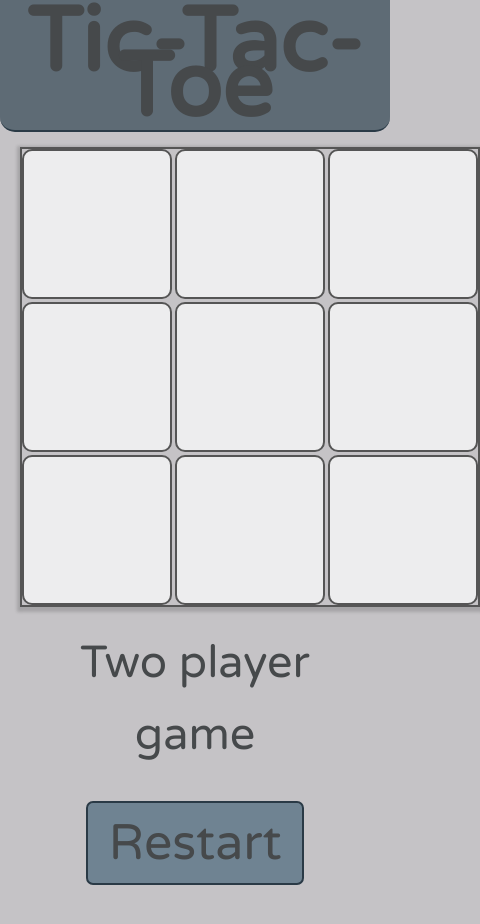
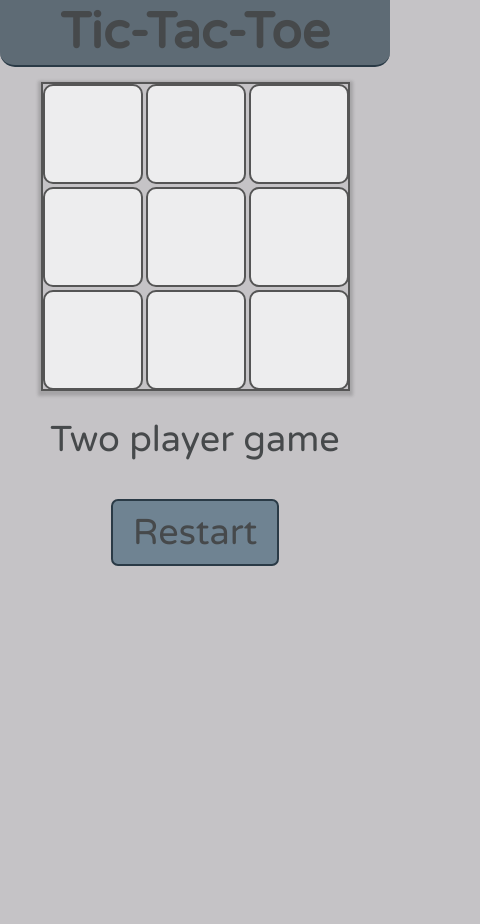
Before and after one commit to Toyehamzat/Tic-Tac-Toe, a plain HTML site: page index.html in a window 390 px wide. Shown: the whole page, 480 px wide, since content can reach past the window. After the commit the page ends 844 px from the top, so only its background shows below. Drawn offline with Linux system fonts and the light colour scheme.

Commit message:
media queries

```diff
--- a/style.css
+++ b/style.css
@@ -92,6 +92,7 @@
     cursor: pointer;
     user-select: none;
     border-radius: 10px;
+    transform: 0.25s;
   }
 
   .field:hover {
@@ -122,3 +123,37 @@
   .restart-button:active {
     background-color: var(--button-active-background);
   }
+
+  @media (max-width :660px){
+    .title{
+      font-size: 60px;
+    }
+    .message{
+      font-size: 40px;
+    }
+    .restart-button{
+      font-size: 40px;
+    }
+    .gamecontainer{
+      width: 309px;
+      height: 309px;
+    }
+    .field{
+      width: 100px;
+      height: 100px;
+      font-size: 40px;
+    }
+
+  }
+
+  @media(max-width:420px){
+    .title{
+      font-size: 50px;
+    }
+    .message{
+      font-size: 36px;
+    }
+    .restart-button{
+      font-size: 36px;
+    }
+  }
```
